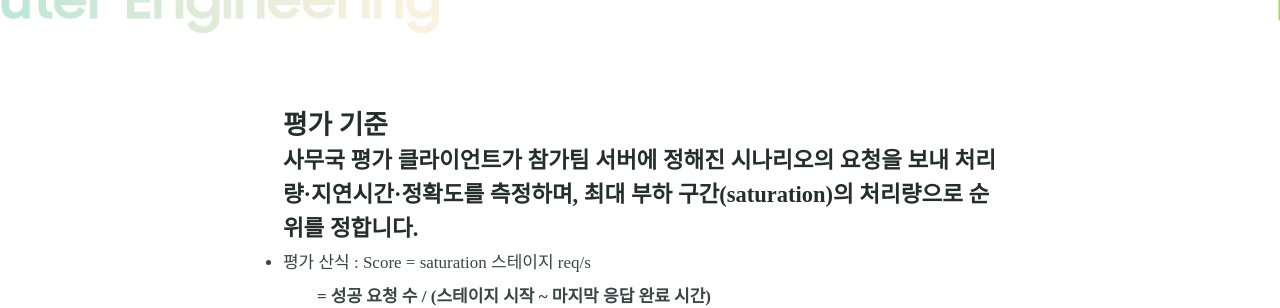
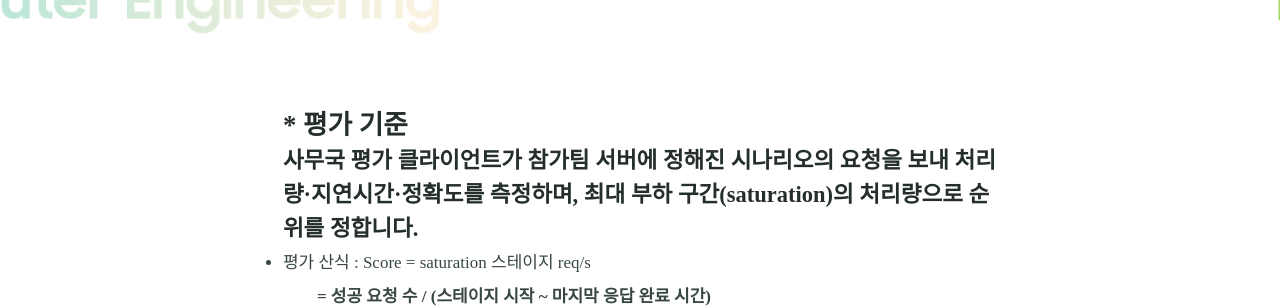
Before and after one commit to AISystemChallenge/AISystemChallenge.github.io, a Jekyll site: the page built from rules.md, in a window 1280 px wide and 900 px high. Shown: the part 316-624 px from the top of the window. Built offline with Jekyll 4.4.1, drawn with Linux system fonts in a browser that asks for light colours; some web fonts are replaced.

```diff
--- a/rules.md
+++ b/rules.md
@@ -6,7 +6,7 @@ feature_image: "/assets/logos/banner_last.png"
 excerpt:
 ---
 
-#### 평가 기준
+#### * 평가 기준
 ##### 사무국 평가 클라이언트가 참가팀 서버에 정해진 시나리오의 요청을 보내 처리량·지연시간·정확도를 측정하며, 최대 부하 구간(saturation)의 처리량으로 순위를 정합니다.
   * 평가 산식 : Score = saturation 스테이지 req/s<br>
 &emsp;&emsp;**= 성공 요청 수 / (스테이지 시작 ~ 마지막 응답 완료 시간)**
```
